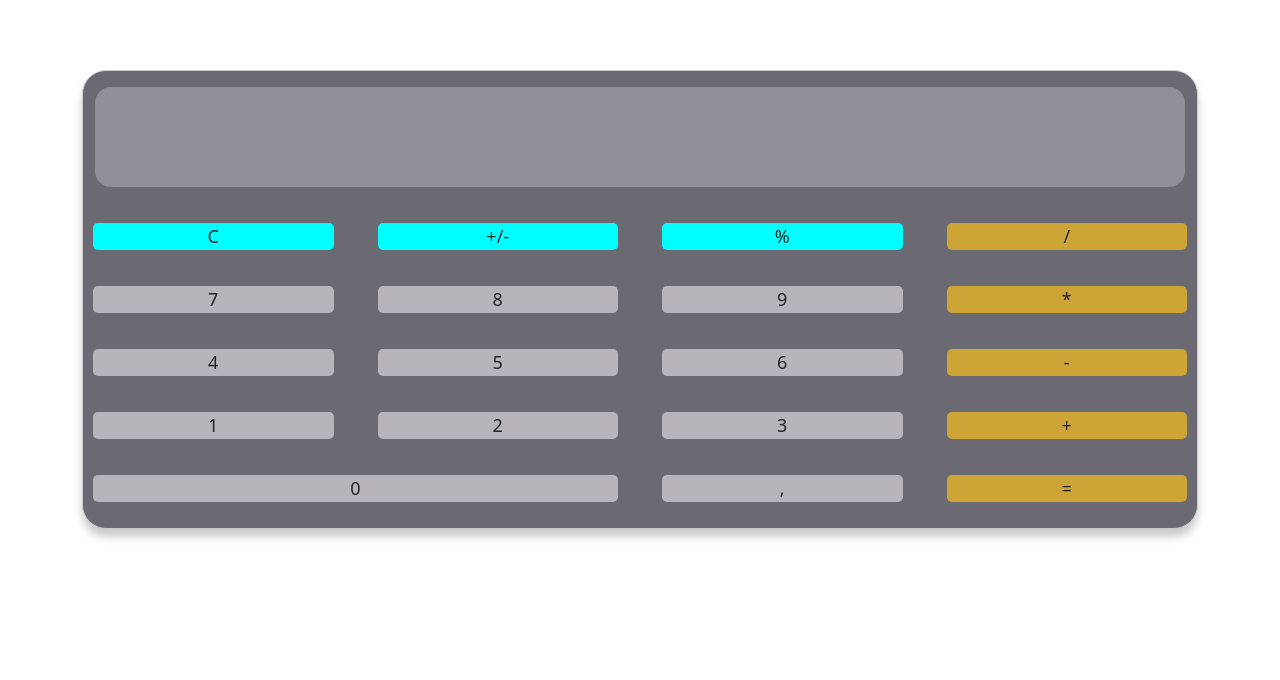
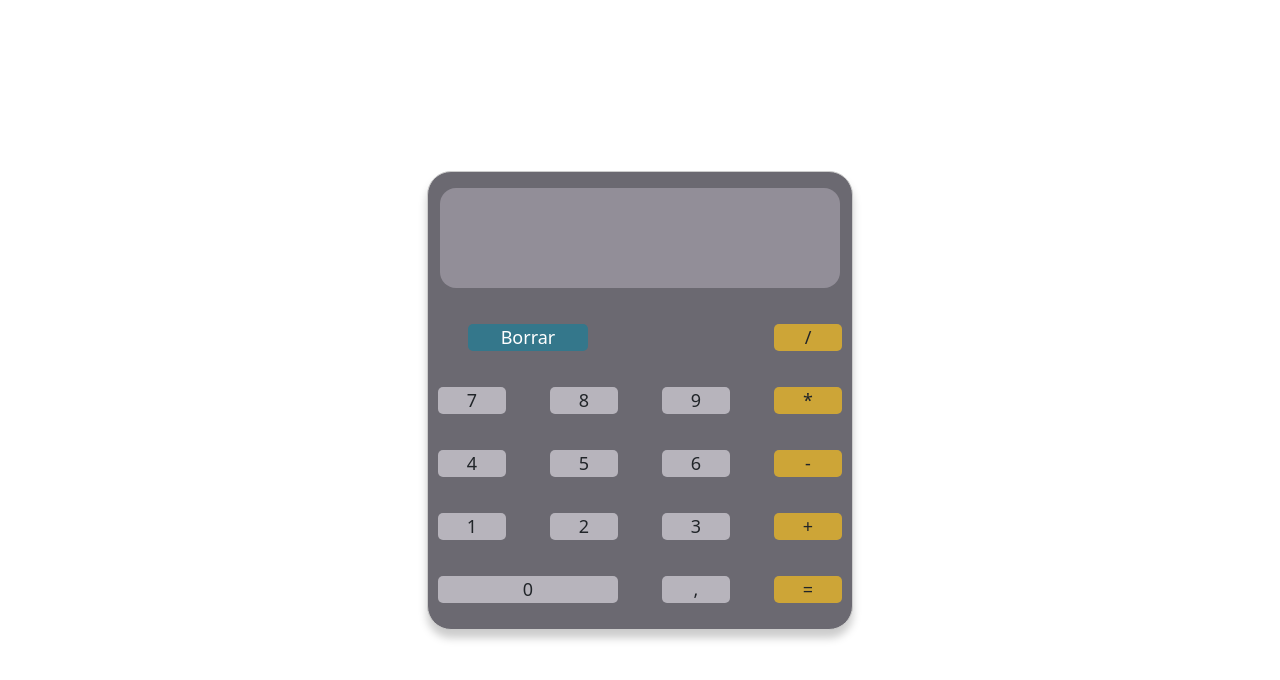
Before and after one commit to lilifernandez91/calculator-project, a Next.js app: page / in a window 1280 px wide. Shown: the top 680 px of the page. Built offline with nearby package versions, Linux system fonts and the light colour scheme.

Commit message:
project executing basic operations

```diff
--- a/components/ComponentMain/index.js
+++ b/components/ComponentMain/index.js
@@ -5,14 +5,14 @@ const ComponentMain = (props) => {
 
     return (
         <div className="row">
+            <div className="col-6 center">
+                <ComponentBox span={"Borrar"} cssClass={`btn-others delete`} updateScreen={props.updateScreen}/>
+            </div>
+            {/* <div className="col-3 center">
+                <ComponentBox span={"+/-"} cssClass={`btn-others`} updateScreen={props.updateScreen}/>
+            </div> */}
             <div className="col-3 center">
-                <ComponentBox span={"C"} cssClass={`btn-others`} />
-            </div>
-            <div className="col-3 center">
-                <ComponentBox span={"+/-"} cssClass={`btn-others`} updateScreen={props.updateScreen}/>
-            </div>
-            <div className="col-3 center">
-                <ComponentBox span={"%"} cssClass={`btn-others`} updateScreen={props.updateScreen}/>
+                {/* <ComponentBox span={"%"} cssClass={`btn-operators`} updateScreen={props.updateScreen}/> */}
             </div>
             <div className="col-3 center">
                 <ComponentBox span={"/"} cssClass={`btn-operators`} updateScreen={props.updateScreen}/>
@@ -60,7 +60,7 @@ const ComponentMain = (props) => {
                 <ComponentBox span={","} cssClass={`btn-numbers`} updateScreen={props.updateScreen}/>
             </div>
             <div className="col-3 center">
-                <ComponentBox span={"="} cssClass={`btn-operators`} updateScreen={props.updateScreen}/>
+                <ComponentBox span={"="} cssClass={`btn-operators`} updateScreen={props.handleResult}/>
             </div>
         </div>
     );
--- a/pages/index.js
+++ b/pages/index.js
@@ -4,28 +4,81 @@ import ComponentScreen from "../components/ComponentScreen";
 
 export default function Home() {
   const [screen, setScreen] = useState("");
-
-  const [numberOne, setNumberOne] = useState("");
-  const [numberTwo, setNumberTwo] = useState("");
   const [operator, setOperator] = useState("");
-  const [result, setResult] = useState("");
+  const [firstNumber, setFirstNumber] = useState("");
+  const [secondNumber, setSecondNumber] = useState("");
 
   const updateScreen = (value) => {
 
-    if (isNumeric(value)) {
-      setScreen(screen + value)
+    if (isAValidNumber(value)) {
+     handleValidNumber(value);
+    } else if (value === "Borrar") {
+      cleanScreen();
+    } else if(isoperator(value)){
+      setOperator(value);
+      setScreen(screen + value);
+    }
+    else if (value === "=") {
+      setScreen(screen + value);
+    }
+}
+
+const cleanScreen = () => {
+  setScreen("");
+  setFirstNumber("");
+  setSecondNumber("");
+  setOperator("");
+  }
+
+const handleResult = () => {
+    if (operator === "+") {
+      const suma = parseInt(firstNumber) + parseInt(secondNumber);
+      setScreen(suma);
+      setFirstNumber(suma.toString());
+    } else if (operator === "-") {
+      const resta = parseInt(firstNumber) - parseInt(secondNumber);
+      setScreen(resta);
+      setFirstNumber(resta.toString());
+    } else if (operator === "*") {
+      const multiplicacion = parseInt(firstNumber) * parseInt(secondNumber);
+      setScreen(multiplicacion);
+      setFirstNumber(multiplicacion.toString());
+    } else if (operator === "/") {
+      const division = parseInt(firstNumber) / parseInt(secondNumber);
+      setScreen(division);
+      setFirstNumber(division.toString());
+    }
+    setSecondNumber("");
+    setOperator("");
+  }
+
+  const isAValidNumber = (str) => {
+    if(str === "0" || str === "1" || str === "2" || str === "3" || str === "4" || str === "5" || str === "6" || str === "7" || str === "8" || str === "9"){
+      return true;
     }
   }
 
-  const isNumeric = (str) => {
-    return /^\d+$/.test(str);
+  const isoperator = (str) => {
+   if(str === "+" || str === "-" || str === "*" || str === "/"){
+     return true;
+   }
+  }
+
+  const handleValidNumber = (value) => {
+    if(operator !== ""){
+      setSecondNumber(secondNumber + value);
+    }
+    else{
+      setFirstNumber(firstNumber + value);
+    }
+    setScreen(screen + value)
   }
 
   return (
     <div className="container">
       <div className="main-styles-container">
         <ComponentScreen screen={screen} />
-        <ComponentMain updateScreen={updateScreen} />
+        <ComponentMain updateScreen={updateScreen} handleResult={handleResult} />
       </div>
     </div>
   )
--- a/styles/home.scss
+++ b/styles/home.scss
@@ -1,7 +1,21 @@
+body{
+    height: 100vh;
+}
+
+#__next{
+    height: 100%;
+}
+
+.container{
+    width: 450px;
+    height: 100%;
+    display: flex;
+    align-items: center;
+}
+
 .main-styles-container{
     border: 1px solid #ccc;
     border-radius: 24px;
-    margin-top: 70px;
     box-shadow: 0 8px 8px 0 #ccc;
     background-color: #6b6971;
     padding-bottom: 26px;
--- a/styles/main.scss
+++ b/styles/main.scss
@@ -4,7 +4,13 @@
    font-size: 18px;
 
    .btn-others{
-      background-color: aqua;
+      background-color: rgb(52, 119, 139);
+   }
+
+   .delete{
+      margin-right: 40px;
+      margin-left: 40px;
+      color: white;
    }
 
    .btn-operators{
```
